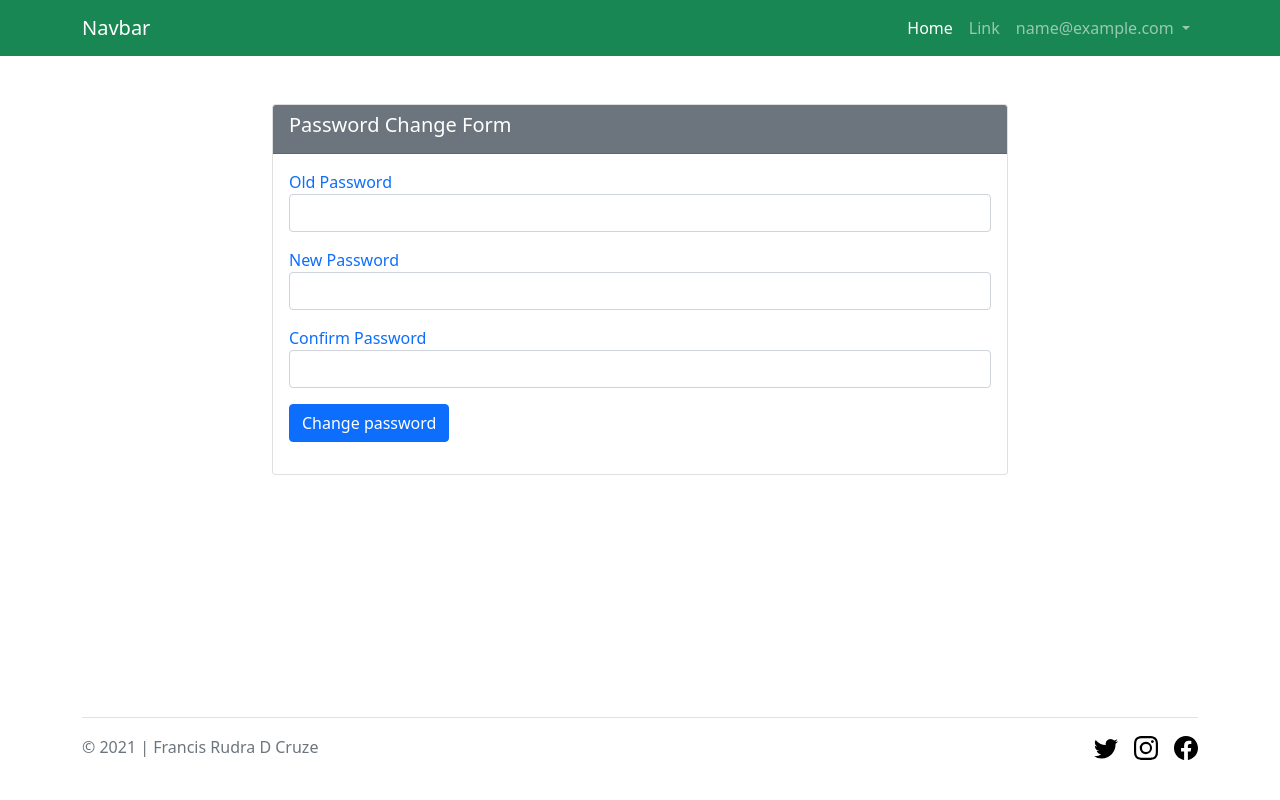
After one commit to rudradcruze/finance-business, a PHP site: page /admin/change_password.php in a window 1280 px wide. The commit adds this page. Run offline with PHP 8.4, Linux system fonts and the light colour scheme; the visitor is signed in with stand-in values (Sample User, id 1).

Commit message:
Admin information edit & change password

```diff
--- /dev/null
+++ b/admin/change_password.php
@@ -0,0 +1,127 @@
+<?php
+    session_start();
+    if (!isset($_SESSION['user_status'])) {
+        header('location: login.php');
+    }
+    require_once '../header.php';
+    require_once 'navbar.php';
+    require_once '../db.php';
+?>
+
+<section>
+    <div class="container">
+        <div class="row">
+            <div class="col-lg-8 m-auto">
+                <div class="card mt-5">
+                    <div class="card-header bg-secondary text-white    ">
+                        <h5 class="card-title text-capitalize d-flex align-items-center justify-content-between">Password Change Form</h5>
+                    </div>
+                    <div class="card-body">
+                    <?php
+                        if (isset($_SESSION['empty_change_pass'])) {
+                    ?>
+                            <div class="alert alert-danger" role="alert">
+                                <?php
+                                    echo $_SESSION['empty_change_pass'];
+                                    unset($_SESSION['empty_change_pass']);
+                                ?>
+                            </div>
+                    <?php
+                        }
+
+                        if (isset($_SESSION['same_change_pass'])) {
+                    ?>
+                            <div class="alert alert-danger" role="alert">
+                                <?php
+                                    echo $_SESSION['same_change_pass'];
+                                    unset($_SESSION['same_change_pass']);
+                                ?>
+                            </div>
+                    <?php
+                        }
+
+                        if (isset($_SESSION['success_change_pass'])) {
+                    ?>
+                            <div class="alert alert-success" role="alert">
+                                <?php
+                                    echo $_SESSION['success_change_pass'];
+                                    unset($_SESSION['success_change_pass']);
+                                ?>
+                            </div>
+                    <?php
+                        }
+
+                        if (isset($_SESSION['pass_change_pass'])) {
+                    ?>
+                            <div class="alert alert-danger" role="alert">
+                                <?php
+                                    echo $_SESSION['pass_change_pass'];
+                                    unset($_SESSION['pass_change_pass']);
+                                ?>
+                            </div>
+                    <?php
+                        }
+
+                        if (isset($_SESSION['same_change_pass'])) {
+                    ?>
+                            <div class="alert alert-danger" role="alert">
+                                <?php
+                                    echo $_SESSION['same_change_pass'];
+                                    unset($_SESSION['same_change_pass']);
+                                ?>
+                            </div>
+                    <?php
+                        }
+
+                        if (isset($_SESSION['dontmatch_change_pass'])) {
+                    ?>
+                            <div class="alert alert-danger" role="alert">
+                                <?php
+                                    echo $_SESSION['dontmatch_change_pass'];
+                                    unset($_SESSION['dontmatch_change_pass']);
+                                ?>
+                            </div>
+                    <?php
+                        }
+
+                        if (isset($_SESSION['same_as_old_change_pass'])) {
+                    ?>
+                            <div class="alert alert-danger" role="alert">
+                                <?php
+                                    echo $_SESSION['same_as_old_change_pass'];
+                                    unset($_SESSION['same_as_old_change_pass']);
+                                ?>
+                            </div>
+                    <?php
+                        }
+                    ?>
+                    <form action="change_password_post.php" method="post">
+                            <div class="mb-3">
+                                <label class="text-primary text-capitalize">old password</label>
+                                <input type="password" class="form-control" name="old_password">
+                            </div>
+
+                            <div class="mb-3">
+                                <label class="text-primary text-capitalize">new password</label>
+                                <input type="password" class="form-control" name="new_password">
+                            </div>
+
+                            <div class="mb-3">
+                                <label class="text-primary text-capitalize">confirm password</label>
+                                <input type="password" class="form-control" name="confirm_password">
+                            </div>
+
+                            <div class="mb-3">
+                                <button type="submit" class="btn btn-primary">Change password</button>
+                            </div>
+                        </form>
+                    </div>
+                </div>
+            </div>
+        </div>
+    </div>
+</section>
+
+<?php
+    require_once '../footer.php';
+?>
--- a/admin/navbar.php
+++ b/admin/navbar.php
@@ -7,7 +7,7 @@
     <div class="collapse navbar-collapse" id="navbarSupportedContent">
       <ul class="navbar-nav ms-auto mb-2 mb-lg-0">
         <li class="nav-item">
-          <a class="nav-link active" aria-current="page" href="#">Home</a>
+          <a class="nav-link active" aria-current="page" href="dashboard.php">Home</a>
         </li>
         <li class="nav-item">
           <a class="nav-link" href="#">Link</a>
@@ -17,7 +17,8 @@
           <?= $_SESSION['email']; ?>
           </a>
           <ul class="dropdown-menu" aria-labelledby="navbarDropdown">
-            <li><a class="dropdown-item" href="#">Profile</a></li>
+            <li><a class="dropdown-item" href="profile.php">Profile</a></li>
+            <li><a class="dropdown-item" href="change_password.php">Change Password</a></li>
             <li><hr class="dropdown-divider"></li>
             <li><a class="dropdown-item text-danger" href="../logout.php">Log Out</a></li>
           </ul>
--- a/login.php
+++ b/login.php
@@ -13,7 +13,7 @@
         <div class="row">
             <div class="col-lg-6 m-auto">
                 <div class="card mt-5">
-                    <div class="card-header">
+                    <div class="card-header bg-success text-white">
                         <h5 class="card-title">Login Form</h5>
                     </div>
                     <div class="card-body">
--- a/register.php
+++ b/register.php
@@ -9,7 +9,7 @@
 
 ?>
 <div class="card mx-auto mt-5" style="width: 45%;">
-    <div class="card-header text-center">
+    <div class="card-header bg-success text-white text-center">
         <h2>Registration Form With Validation</h2>
     </div>
     <div class="card-body">
--- a/register_post.php
+++ b/register_post.php
@@ -65,6 +65,7 @@ if (isset($_POST['submit'])) {
                 }
             }else {
                 $_SESSION['user_name_msg'] = "Username must be a to z.";
+                header('location: register.php');
             }
         }else {
             $_SESSION['full_name_msg'] = "Full name must be A to Z.";
--- a/style.css
+++ b/style.css
@@ -12,6 +12,7 @@
 button.btn-control {
     font-size: 1.2rem !important;
 }
-.card .card-header {
+
+/* .card .card-header {
     background-color: lightgreen !important;
-}
+} */
```
Also changed, not shown: admin/change_password_post.php (added, +61 -0 lines), admin/dashboard.php (+5 -3 lines), admin/profile.php (added, +51 -0 lines), admin/profile_edit.php (added, +93 -0 lines), admin/profile_edit_post.php (added, +53 -0 lines). Lines whose indentation alone changed are shown as unchanged.
